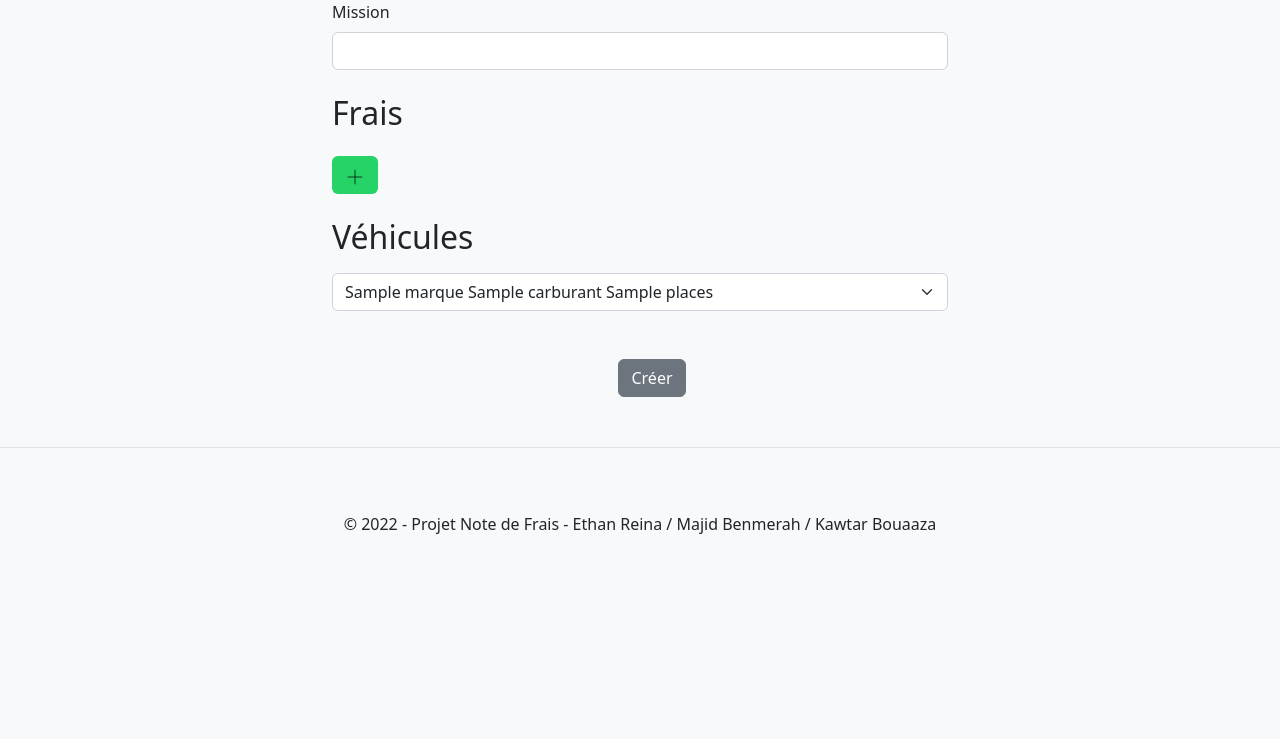
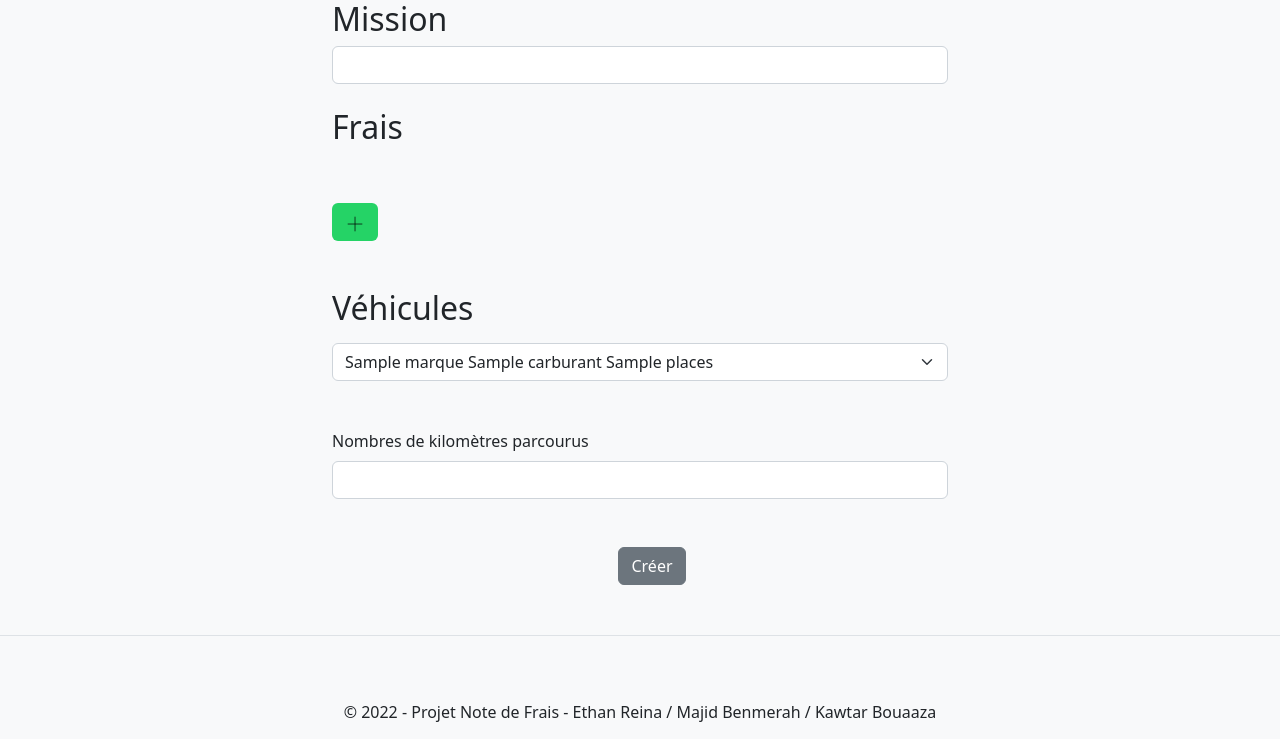
Before and after one commit to EthanReina/projet-bts-2, a PHP site: template vue/vueUtilisateur/formNoteFrais.php in a window 1280 px wide. Shown: the top 739 px of the page. Run offline with PHP 8.4, Linux system fonts and the light colour scheme; the template is opened without the code that fills it: most values are stand-ins (such as "Sample title", 1, 10 or a date in 2020).

Commit message:
Formulaire note de frais 80%

```diff
--- a/vue/vueUtilisateur/formNoteFrais.php
+++ b/vue/vueUtilisateur/formNoteFrais.php
@@ -1,19 +1,19 @@
 <div class="container w-50">
 
-    <form>
+    <form action="index.php?ctl=utilisateur&action=validFormNoteFrais" method="post">
     <div class="mb-3">
-        <label for="exampleInputEmail1" class="form-label">Mission</label>
-        <input type="text" class="form-control" id="" aria-describedby="emailHelp">
+        <h1 class="display-5 fs-2">Mission</h1>
+        <input type="text" class="form-control" id="" aria-describedby="emailHelp" name="mission" required>
     </div>
     <div class="mt-4" id="input-form">
         <h1 class="display-5 fs-2">Frais</h1>
     </div>
 
-    <a class="btn text-white mt-3" style="background-color: #25d366;" href="#!" role="button">
+    <a class="btn text-white mt-5" id="add" style="background-color: #25d366;" href="#!" role="button">
             <img src="vue/images/ajouter.png" alt="" srcset="" height=20>
     </a>
 
-    <div class="mt-4" id="input-form">
+    <div class="mt-5" id="input-form">
         <h1 class="display-5 fs-2">Véhicules</h1>
 
         <?php
@@ -24,12 +24,17 @@
 
             } else {    ?>
 
-                    <select class="form-select mt-3" aria-label="Default select example">
+                    <select class="form-select mt-3" aria-label="Default select example" name="vehicule">
                         <?php
                             foreach($infoVehicule as $vehicule) { ?>
-                            <option><?php echo ucfirst($vehicule['marque']).' '.ucfirst($vehicule['carburant']).' '.$vehicule['nb_places'].' places'; ?></option>
+                            <option value="<?php echo $vehicule['id_vehicule'] ?>"><?php echo ucfirst($vehicule['marque']).' '.ucfirst($vehicule['carburant']).' '.$vehicule['nb_places'].' places'; ?></option>
                             <?php } ?>
                     </select>
+
+                    <div class="mt-5">
+                        <label for="exampleInputEmail1" class="form-label">Nombres de kilomètres parcourus</label>
+                        <input type="number" class="form-control" id="" aria-describedby="emailHelp" name="nb_kilometres" required>
+                    </div>
 
                 <?php }
 
@@ -50,31 +55,33 @@
 
                             <div class="col-4" style="width: 60%">
                                 <label for="">Libellé</label>
-                                <input type="text" class="form-control" id="">
+                                <input type="text" class="form-control" name="libelle[]" required placeholder="Restaurant, Titre de transport, Parking, Péage etc...">
                             </div>
 
                             <div class="col-4" style="width: 30%"">
                                 <label for="">Montant (€)</label>
-                                <input type="number" class="form-control" id="">
+                                <input type="number" class="form-control" name="montant[]" required>
                             </div>
 
                             <div class="col-4" style="width: 10%">
-                                <button type="button" class="btn btn-danger mt-4"> <img src='vue/images/close.png' height=15></button>
+                                <button type="button" id="close" class="btn btn-danger mt-4"> <img src='vue/images/close.png' height=15></button>
                             </div>
 
                         </div>
 
+
+
                         `;
 
     $(document).ready(function() {
-        $('.btn').click(function() {
+        $('#add').click(function() {
             $('#input-form').append(
 
                 element
             );
         });
 
-        $(document).on('click', '.btn-danger', function() {
+        $(document).on('click', '#close', function() {
             $(this).parent().parent().remove();
         });
     });
```
Also changed, not shown: controleur/ctlUtilisateur.php (+30 -2 lines), model/dbUtilisateur.php (+9 -0 lines), vue/menu.php (+9 -2 lines).
